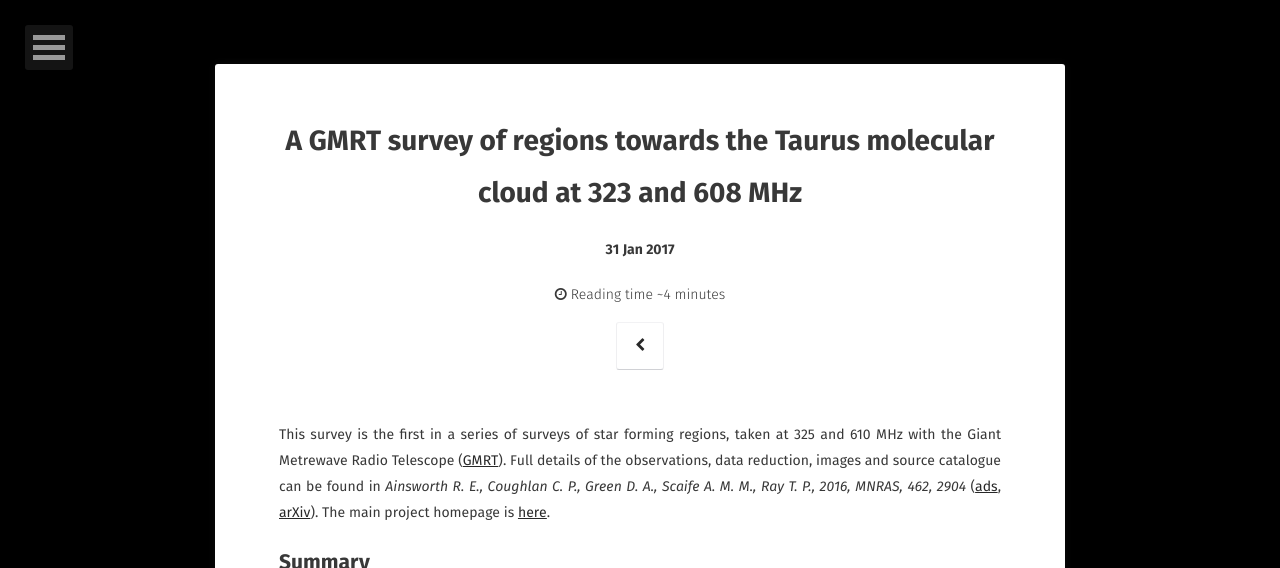
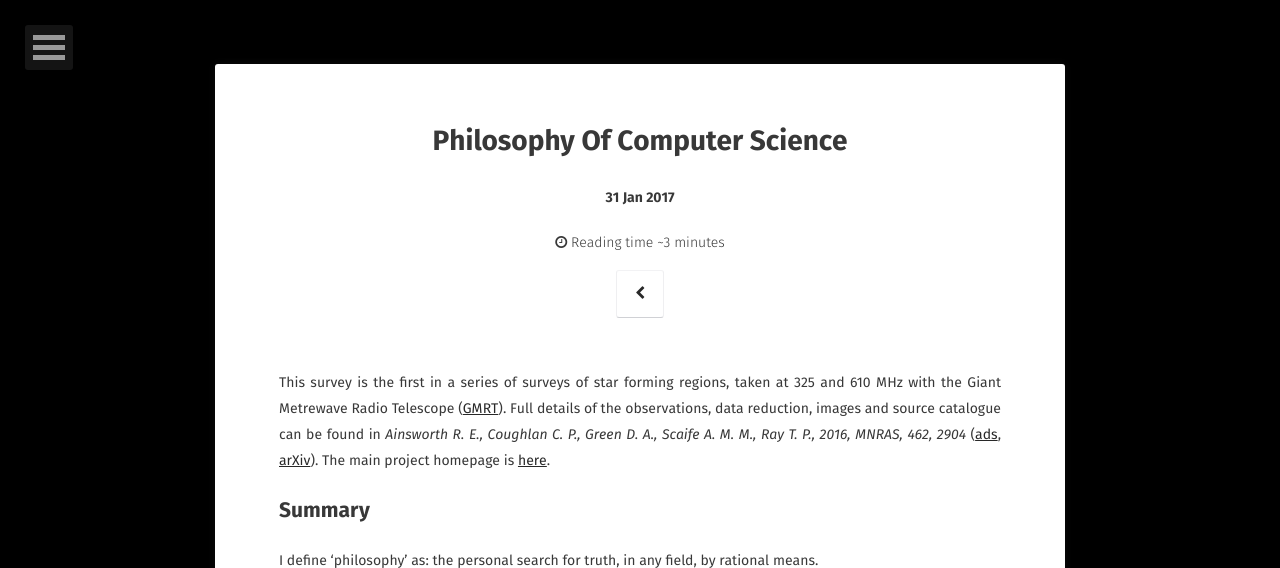
Before and after one commit to sohelkhanzz/mphs-edu.github.io, a Jekyll site: the page built from _posts/2017-01-31-Survey-with-GMRT.md, in a window 1280 px wide and 1400 px high, cut to the strip 0-568 px from the top of the window. Built offline with Jekyll 4.4.1, drawn with Linux system fonts in a browser that asks for light colours; nearby versions of some CDN libraries; some web fonts are replaced; comment, search, counter and statistics services are not loaded; a style sheet for code colours, icons or effects is not loaded; some of the changed text lies outside the part shown.

Commit message:
Update 2017-01-31-Survey-with-GMRT.md

```diff
--- a/_posts/2017-01-31-Survey-with-GMRT.md
+++ b/_posts/2017-01-31-Survey-with-GMRT.md
@@ -1,10 +1,10 @@
 ---
 layout: post
-title:  "A GMRT survey of regions towards the Taurus molecular cloud at 323 and 608 MHz"
+title:  "Philosophy Of Computer Science"
 date:   2017-01-31
 excerpt: "Access to the publication, data and code associated with this research is provided."
 project: true
-tags: [GMRT, Open Science]
+tags: [Computer Science, Philoshophy]
 feature:
 comments: true
 ---
@@ -14,7 +14,8 @@ This survey is the first in a series of surveys of star forming regions, taken a
 
 ## Summary
 
-We present observations of three active sites of star formation in the Taurus Molecular Cloud complex taken at 323 and 608 MHz (90 and 50 cm, respectively) with the Giant Metrewave Radio Telescope (GMRT). Three pointings were observed as part of a pathfinder project, targeted at the young stellar objects (YSOs) L1551 IRS 5, T Tau and DG Tau (the results for these target sources were presented in a previous paper). In this paper, we search for other YSOs and present a survey comprising of all three fields; a by-product of the large instantaneous field of view of the GMRT. The resolution of the survey is of order 10&#8243; and the best rms noise at the centre of each pointing is of order 100 &#956;Jy at 323 MHz and 50 &#956;Jy at 608 MHz. We present a catalogue of 1815 and 687 field sources detected above 5&#963; at 323 and 608 MHz, respectively. A total of 440 sources were detected at both frequencies, corresponding to a total unique source count of 2062 sources. We compare the results with previous surveys and showcase a sample of extended extragalactic objects. Although no further YSOs were detected in addition to the target YSOs based on our source finding criteria, these data can be useful for targeted manual searches, studies of radio galaxies or to assist in the calibration of future observations with the Low Frequency Array (LOFAR) towards these regions.
+I define ‘philosophy’ as:
+the personal search for truth, in any field, by rational means.
 
 ![](https://github.com/rainsworth/GMRT-TAU_catalogue/raw/master/field_files/Taurus.png)
 Overview of the Taurus Molecular Cloud. Greyscale is the high resolution CO extinction map from [Dobashi et al. (2005)](http://adsabs.harvard.edu/abs/2005PASJ...57S...1D). Circles correspond to the GMRT observed fields (the FWHM of the GMRT primary beam is approximately 85 arcmin at 323 MHz and approximately 44 arcmin at 608 MHz). Axes are J2000.0 Galactic coordinates.
```
